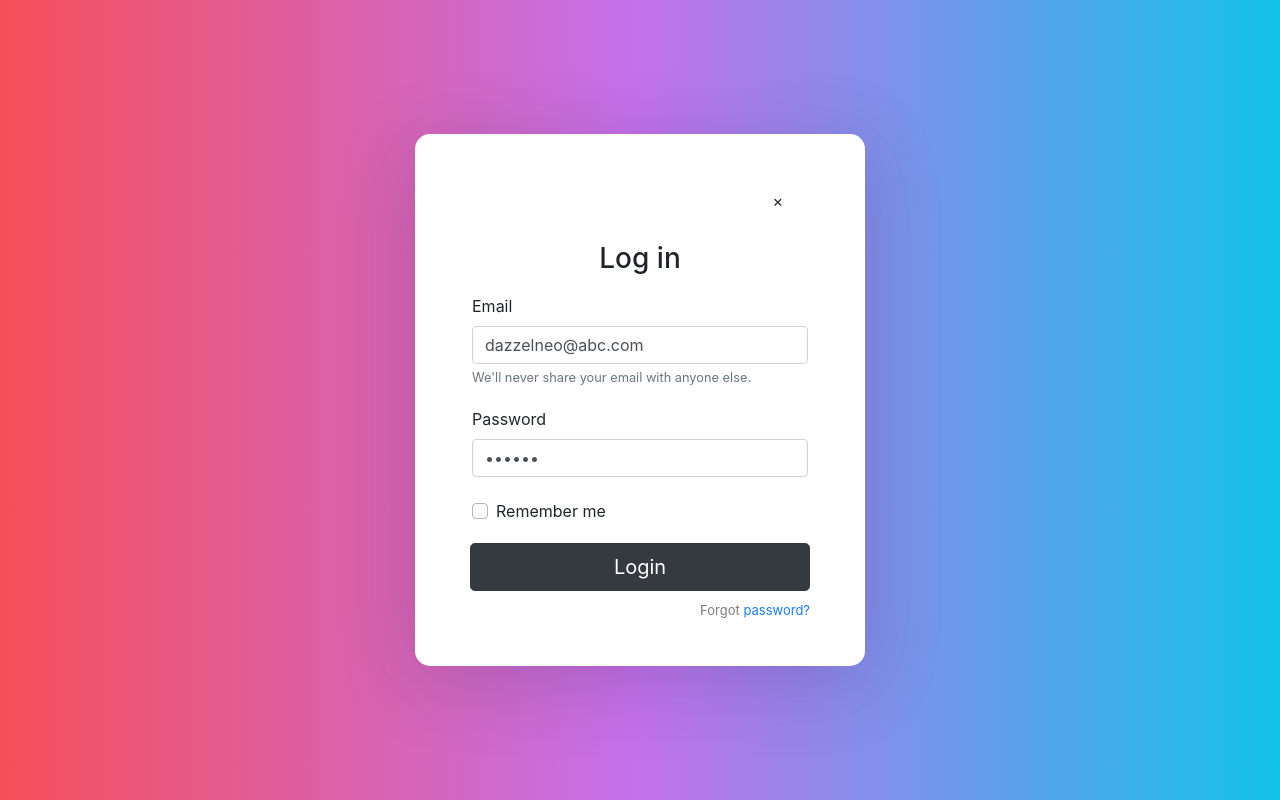
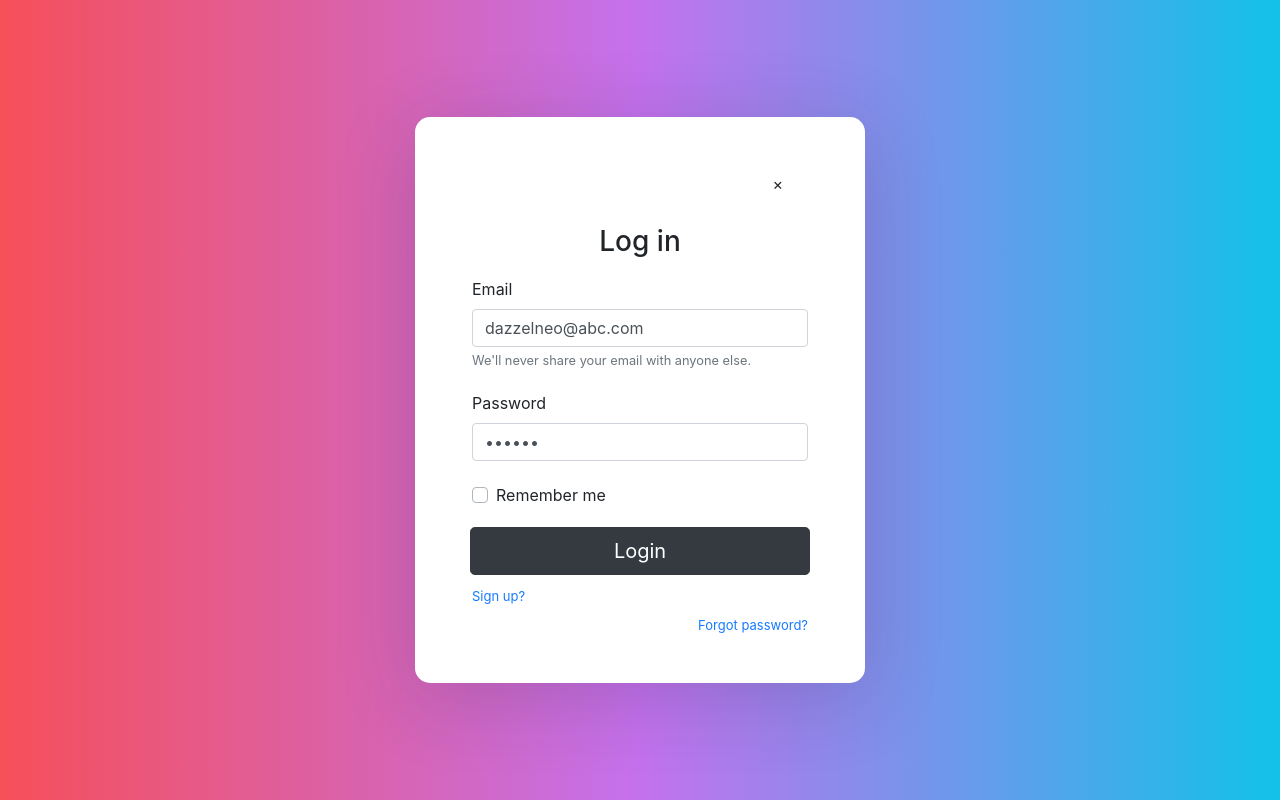
Before and after one commit to lekekbot/Software-Engineering-Practices, a React (Create React App) app in the folder frontend/: page /login in a window 1280 px wide. Built offline with nearby package versions, Linux system fonts and the light colour scheme.

Commit message:
Sign up button fix

```diff
--- a/frontend/src/Pages/Login/Login.js
+++ b/frontend/src/Pages/Login/Login.js
@@ -105,7 +105,7 @@ function Login(props) {
                     className="ml-auto cursor-pointer"
                     onClick={() => setMessage(null)} >
                     &times;
-            </span>
+                  </span>
                 </div>
               )}
             </div>
@@ -153,9 +153,16 @@ function Login(props) {
 
             <Button type="submit" className="btn btn-dark btn-lg btn-block" disabled={loading}>{loading ? 'Signing in now ...' : 'Login'}</Button>
 
-            <p className="forgot-password text-right">
-              Forgot <a href="#">password?</a>
-            </p>
+            <div>
+              <p className="forgot-password text-left">
+                <a href="#">Sign up?</a>
+              </p>
+
+              <p className="forgot-password text-right">
+                <a href="#">Forgot password?</a>
+              </p>
+            </div>
+
           </Form>
         </div>
       </div>
--- a/frontend/src/Pages/Login/Login.module2.css
+++ b/frontend/src/Pages/Login/Login.module2.css
@@ -71,6 +71,19 @@ html,
     margin: 0;
 }
 
+.create-user,
+.create-user a {
+    text-align: left;
+    font-size: 13px;
+    padding-top: 10px;
+    color: #7f7d7d;
+    margin: 0;
+}
+
 .forgot-password a {
     color: #167bff;
 }
+
+.create-user a {
+    color: #167bff;
+}
```
